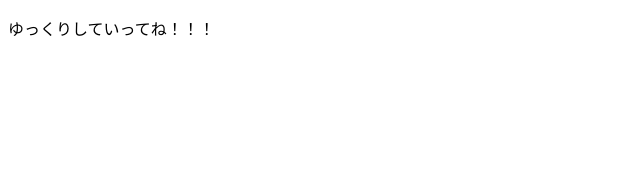
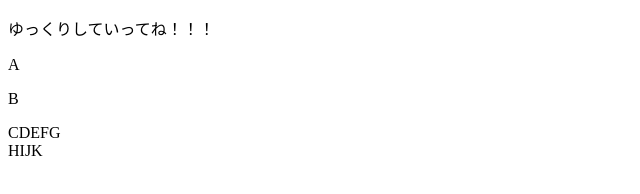
Before and after one commit to yy406/anti-installation-calculator-test, a plain HTML site: page index.html in a window 1280 px wide. Shown: the whole page, without its empty margins (0-640 px from the left). Drawn offline with Linux system fonts and the light colour scheme.

Commit message:
Update index.html

```diff
--- a/index.html
+++ b/index.html
@@ -8,5 +8,9 @@
     </head>
     <body><!--文書の本体部分-->
         <p>ゆっくりしていってね！！！</p>
+        <p>A</p>
+        <p>B</p>
+        <p>CDEFG<br>
+           HIJK</p>
     </body>
 </html>
```
